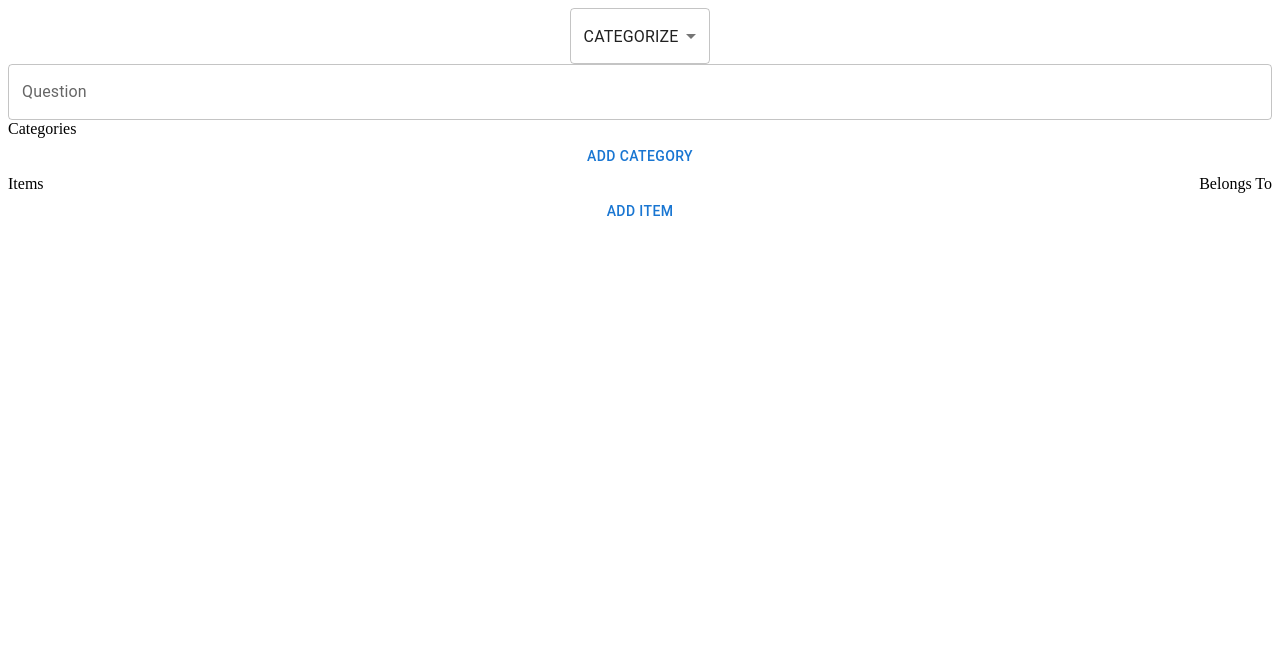
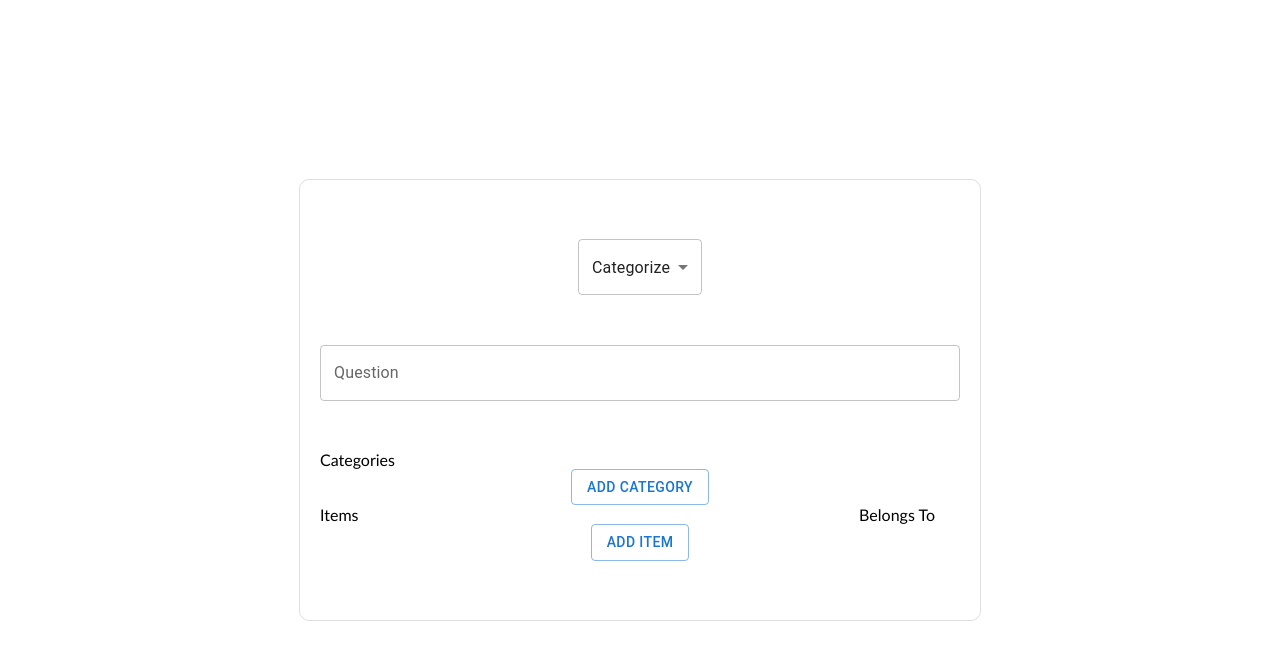
Before and after one commit to Kshitiz1403/forms, a React (Vite) app in the folder client/: page / in a window 1280 px wide. Shown: the top 660 px of the page. Built offline with nearby package versions, Linux system fonts and the light colour scheme.

Commit message:
feat: styling

```diff
--- a/client/src/App.jsx
+++ b/client/src/App.jsx
@@ -1,11 +1,12 @@
-import Top from './Components/Top'
+import Question from './Components/Question'
 
 function App() {
-
   return (
     <>
-     <Top/>
-     </>
+      <div style={{ minHeight: '100vh', justifyContent: 'center', display: 'flex', alignItems:'center'}}>
+        <Question />
+      </div>
+    </>
   )
 }
 
--- a/client/src/Components/Categorize.jsx
+++ b/client/src/Components/Categorize.jsx
@@ -109,14 +109,17 @@ const Categorize = () => {
         <div style={{ display: 'flex', flexDirection: 'column' }}>
             <div>Categories</div>
             {state.categories.map((el, index) => <Category dispatch={dispatch} index={index} state={state} key={index} />)}
-            <Button variant="text" onClick={() => dispatch({ type: "ADD_CATEGORY" })}>Add Category</Button>
+            <Button style={{width:'fit-content', alignSelf:'center'}} variant="outlined" onClick={() => dispatch({ type: "ADD_CATEGORY" })}>Add Category</Button>
+            <div style={{ marginRight: 25 }}>
 
-            <div style={{ justifyContent: 'space-between', display: 'flex' }}>
-                <div>Items</div>
-                <div>Belongs To</div>
+                <div style={{ justifyContent: 'space-between', display: 'flex' }}>
+                    <div>Items</div>
+                    <div>Belongs To</div>
+                </div>
+                {state.items.map((el, index) => <Item index={index} dispatch={dispatch} state={state} key={index} />)}
             </div>
-            {state.items.map((el, index) => <Item index={index} dispatch={dispatch} state={state} key={index} />)}
-            <Button variant="text" onClick={() => dispatch({ type: "ADD_ITEM" })}>Add Item</Button>
+
+            <Button style={{width:'fit-content', alignSelf:'center'}} variant="outlined" onClick={() => dispatch({ type: "ADD_ITEM" })}>Add Item</Button>
 
         </div>
     )
--- a/client/src/Components/MCQ.jsx
+++ b/client/src/Components/MCQ.jsx
@@ -58,7 +58,7 @@ const MCQ = () => {
   return (
     <div style={{ display: "flex", flexDirection: "column" }}>
       {state.options.map((e, index) => <Option key={index} index={index} dispatch={dispatch} state={state} />)}
-      <Button variant="text" onClick={() => dispatch({ type: "ADD_OPTION" })}>Add Option</Button>
+      <Button style={{ alignSelf: 'center', width: 'fit-content' }} variant="outlined" onClick={() => dispatch({ type: "ADD_OPTION" })}>Add Option</Button>
     </div>
   );
 };
--- a/client/src/Components/Top.jsx
+++ b/client/src/Components/Question.jsx
@@ -4,7 +4,7 @@ import { useReducer, useState } from "react"
 import MCQ from "./MCQ"
 import Categorize from "./Categorize"
 
-const Top = () => {
+const Question = () => {
 
     const handleChange = (event) => {
         const value = event.target.value;
@@ -30,7 +30,7 @@ const Top = () => {
         question: ""
     })
 
-    return <>
+    return <div style={{ width: '50%', height: '100%', borderWidth: 0.1, borderColor: 'rgba(0, 0, 0, 0.125)', borderStyle: 'solid', borderRadius: 10, padding: 20, boxShadow: 10, minHeight: '50vh', display: 'flex', flexDirection: 'column', justifyContent: 'space-evenly', }}>
         <div
             style={{
                 display: "flex",
@@ -50,11 +50,11 @@ const Top = () => {
 
             </Select>
         </div>
-        <div>
+        <div style={{ marginTop: 10, marginBottom: 10 }}>
             <TextField style={{ width: '100%' }} id="outlined-basic" label="Question" value={state.question} onChange={(event) => dispatch({ type: "UPDATE_QUESTION", payload: event.target.value })} variant="outlined" />
         </div>
         {state.questionType == ComponentTypes.MCQ ? <MCQ /> : state.questionType == ComponentTypes.CATEGORIZE ? <Categorize /> : null}
-    </>
+    </div>
 }
 
-export default Top
+export default Question
--- a/client/src/enums/ComponentTypes.js
+++ b/client/src/enums/ComponentTypes.js
@@ -1,9 +1,9 @@
 export const ComponentTypes = {
-  CATEGORIZE: "CATEGORIZE",
+  CATEGORIZE: "Categorize",
   MCQ: "MCQ",
-  SHORT_ANSWER: "SHORT_ANSWER",
-  BOOLEAN: "BOOLEAN",
-  ESSAY: "ESSAY",
-  // 'IMAGE' = 'IMAGE',
+  SHORT_ANSWER: "Short Answer",
+  ESSAY: "Essay",
+//   BOOLEAN: "Boolean",
+  // 'IMAGE' = 'Image',
   // todo Date
 };
--- a/client/src/index.css
+++ b/client/src/index.css
@@ -0,0 +1,8 @@
+:root{
+    font-family: 'Trebuchet MS', 'Lucida Sans Unicode', 'Lucida Grande', 'Lucida Sans', Arial, sans-serif;
+    scroll-behavior: smooth;
+}
+*{
+    margin: 0;
+    padding: 0;
+}
```
